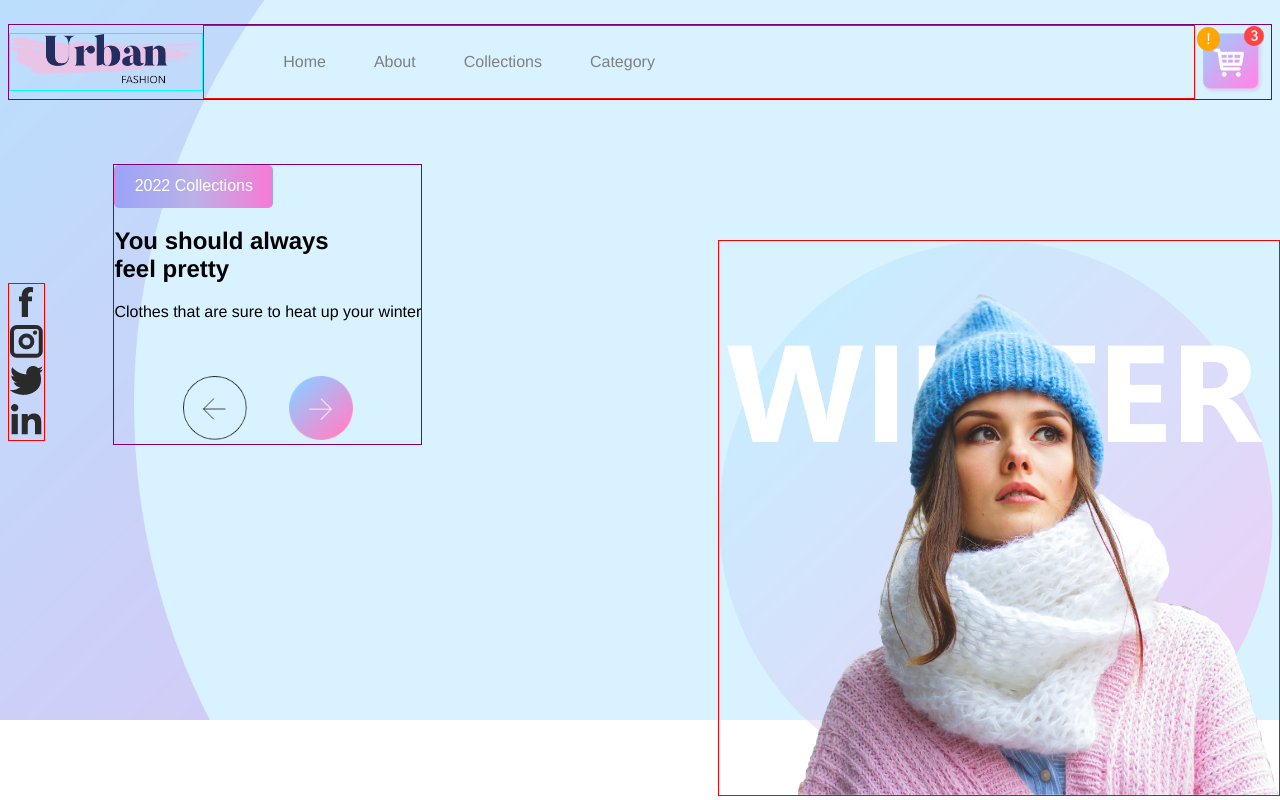
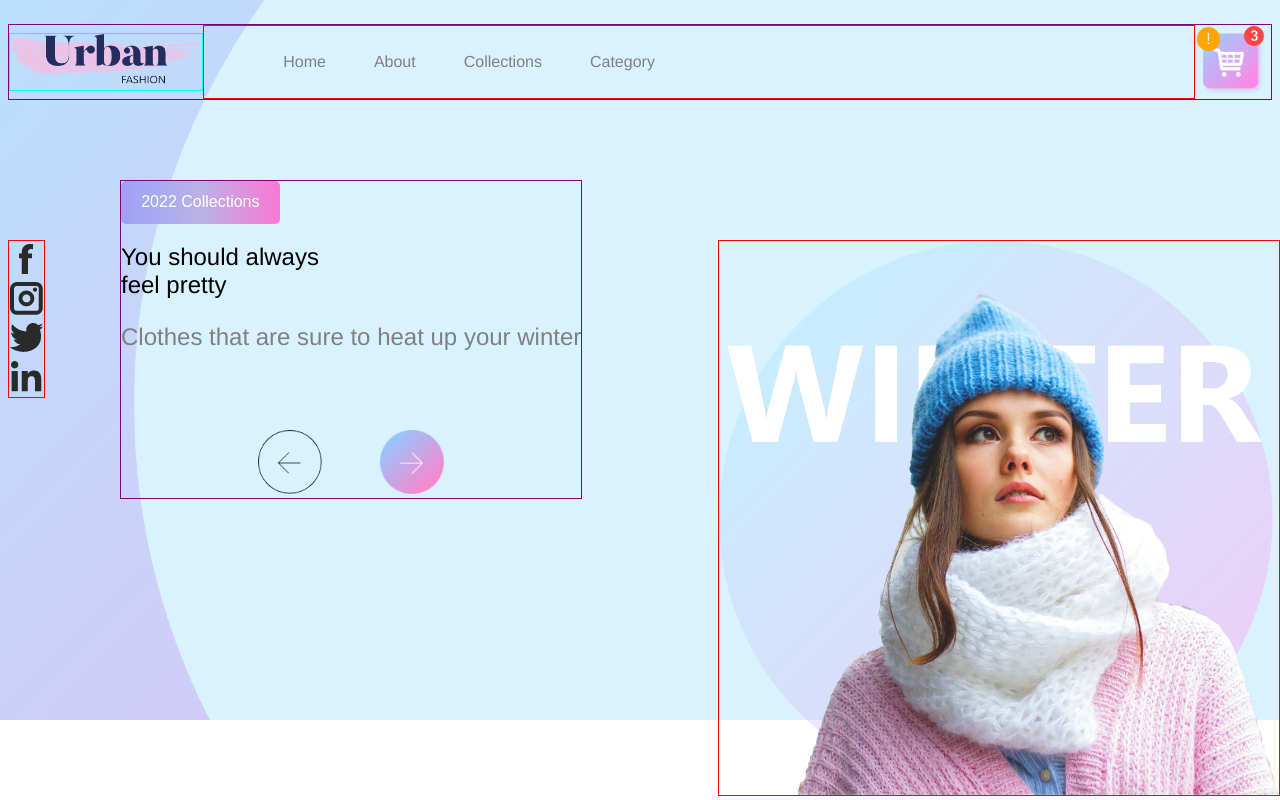
Before and after one commit to RomanPopyk/UrbanFashionWebsite, a plain HTML site: page index.html in a window 1280 px wide. Drawn offline with Linux system fonts and the light colour scheme.

Commit message:
finished website?

```diff
--- a/index.html
+++ b/index.html
@@ -55,7 +55,7 @@
         <input type="button" class="button-collections" value="2022 Collections" onclick="location.href='2022-collections.html'">
         <h2>You should always
             <br>feel pretty</h2>
-        <div>Clothes that are sure to heat up your winter</div>
+        <p>Clothes that are sure to heat up your winter</p>
         <br>
         <br>
         <br>
--- a/style.css
+++ b/style.css
@@ -54,6 +54,8 @@ nav ul {
 aside {
     display: inline-block;
     border: 1px red solid;
+    position: absolute;
+    top: 15rem;
 }
 aside ul {
     padding: 0;
@@ -62,7 +64,14 @@ aside ul {
 main {
     border: 1px purple solid;
     display: inline-block;
-    margin: 4rem;
+    margin: 5rem 7rem;
+}
+main h2 {
+    font-weight: 540;
+}
+main p {
+    color: grey;
+    font-size: 1.5rem;
 }
 /* other elements */
 a {
```
